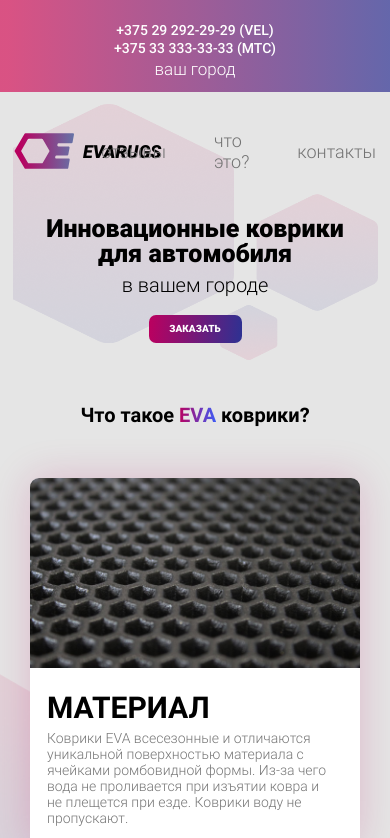
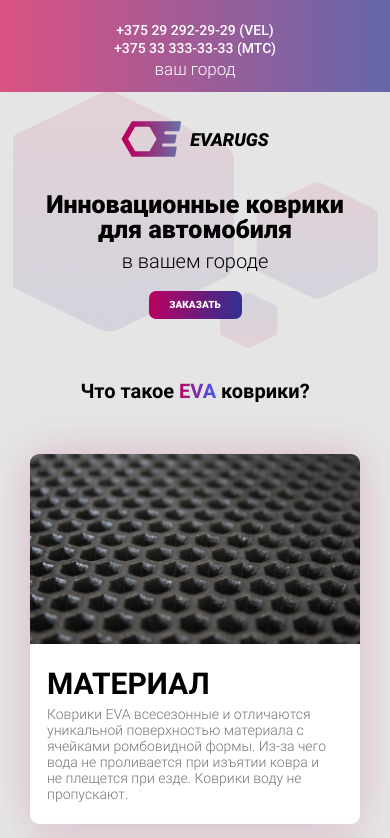
Before and after one commit to AlexandrZagumennov/EVARUGS, a plain HTML site: page index.html in a window 390 px wide. Shown: the top 838 px of the page. Drawn offline with Linux system fonts and the light colour scheme; files whose address does not match are found by name.

Commit message:
NAVIGATION, HERO: fix

```diff
--- a/css/modules/about.css
+++ b/css/modules/about.css
@@ -31,7 +31,7 @@
 	width: 757px;
 	height: 581px;
 	background-image: url(../../img/about/base-sheet.png);
-	background-position: center;
+	/*background-position: center;*/
 	background-repeat: no-repeat;
 	background-size: contain;
 	position: absolute;
@@ -62,10 +62,6 @@
 	}
 
 	.about::after {
-		width: 232px;
-		height: 290px;
-		background-size: cover;
-		position: absolute;
 		top: 299px;
 		left: -44px;
 	}
@@ -89,6 +85,10 @@
 	.about__list {
 		gap: 30px;
 	}
+
+	.about::after {
+		display: none;
+	}
 }
 
 @media (max-width: 480px) {
--- a/css/modules/hero.css
+++ b/css/modules/hero.css
@@ -78,7 +78,7 @@
 	background-size: contain;
 	background-repeat: no-repeat;
 	position: absolute;
-	top: 65px;
+	top: 80px;
 	right: 38px;
 }
 
@@ -159,6 +159,7 @@
 	}
 
 	.hero__title {
+		display: block;
 		font-size: 18px;
 		line-height: 21px;
 	}
--- a/css/modules/navigation.css
+++ b/css/modules/navigation.css
@@ -11,9 +11,8 @@
 	font-size: 18px;
 	line-height: 21px;
 	color: #737373;
+	position: relative;
 	cursor: pointer;
-	position: relative;
-	transition: all .3s ease;
 }
 
 .navigation__item::after {
@@ -27,14 +26,12 @@
 	left: 0;
 }
 
-.navigation__link:hover  {
-	/*display: block;
-	*/
-	color:red;
+.navigation__item:hover::after  {
+	display: block;
 }
 
 @media (max-width: 1000px) {
-	/*.navigation {
+	.navigation {
 		display: none;
-	}*/
+	}
 }
--- a/index.html
+++ b/index.html
@@ -51,7 +51,7 @@
 	<main>
 		<section class="hero">
 			<div class="container">
-				<div class="hero__w">
+				<div class="hero__wrapper">
 					<div class="hero__header">
 						<div class="hero__logo-wrapper">
 							<img src="./img/hero/logo.svg" alt="Логотип EVARUGS" class="hero__logo" width="100" height="60">
@@ -62,9 +62,9 @@
 						</button>
 						<nav class="hero__navigation navigation">
 							<ul class="navigation__list">
-								<li class="navigation__item"><a href="#" class="navigation__link"></a>отзывы</li>
-								<li class="navigation__item"><a href="#" class="navigation__link"></a>что это?</li>
-								<li class="navigation__item"><a href="#" class="navigation__link"></a>контакты</li>
+								<li class="navigation__item"><a href="#" class="navigation__link">отзывы</a></li>
+								<li class="navigation__item"><a href="#" class="navigation__link">что это?</a></li>
+								<li class="navigation__item"><a href="#" class="navigation__link">контакты</a></li>
 							</ul>
 						</nav>
 					</div>
```
